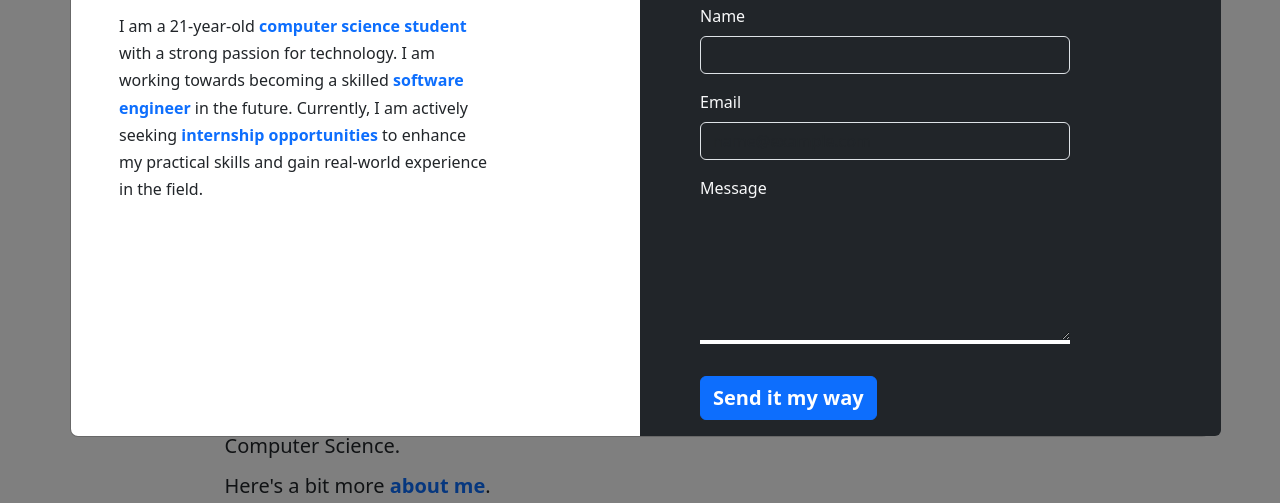
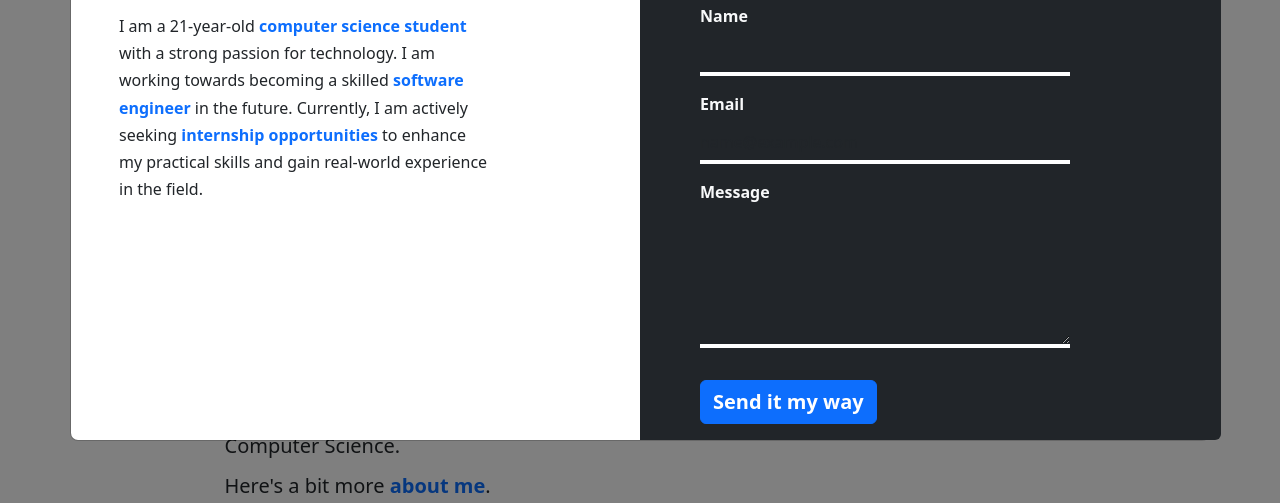
Before and after one commit to johanfortus/Portfolio, a plain HTML site: page index.html in a window 1280 px wide. Both pictures are taken after a click on the button "Launch demo modal". Shown: the part 191-694 px from the top of the page. Drawn offline with nearby package versions, Linux system fonts and the light colour scheme.

Commit message:
finished styling inputs in modal

```diff
--- a/app.js
+++ b/app.js
@@ -1,9 +1,4 @@
-const myModal = document.getElementById('myModal')
-const myInput = document.getElementById('myInput')
 
-myModal.addEventListener('shown.bs.modal', () => {
-  myInput.focus()
-})
 
 const typed = new Typed(".multiple-text", {
     strings: ['Computer Science Student', 'Software Developer', 'Content Creator', 'Video Editor', 'Entrepreneur'],
--- a/index.html
+++ b/index.html
@@ -63,16 +63,16 @@
                         </p>
 
                         <div class="mb-3">
-                          <label for="exampleFormControlInput1" class="form-label text-light">Name</label>
-                          <input type="text" class="form-control bg-dark text-light" id="exampleFormControlInput1">
+                          <label for="exampleFormControlInput1" class="form-label text-light fw-bold">Name</label>
+                          <input type="text" class="form-control bg-dark text-light border border-top-0 border-start-0 border-end-0 border-white rounded-0 border-4 shadow-none ps-0" id="exampleFormControlInput1">
                         </div>
                         <div class="mb-3">
-                          <label for="exampleFormControlInput1" class="form-label text-light">Email</label>
-                          <input type="email" class="form-control bg-dark text-light" id="exampleFormControlInput1" placeholder="name@example.com">
+                          <label for="exampleFormControlInput1" class="form-label text-light fw-bold">Email</label>
+                          <input type="email" class="form-control bg-dark text-light border border-top-0 border-start-0 border-end-0 border-white rounded-0 border-4 shadow-none ps-0" id="exampleFormControlInput1" placeholder="name@example.com">
                         </div>
                         <div class="mb-3">
-                          <label for="exampleFormControlTextarea1" class="form-label text-light">Message</label>
-                          <textarea class="form-control bg-dark text-light border border-top-0 border-start-0 border-end-0 border-white rounded-0 border-4 shadow-none" id="exampleFormControlTextarea1" rows="5"></textarea>
+                          <label for="exampleFormControlTextarea1" class="form-label text-light fw-bold">Message</label>
+                          <textarea class="form-control bg-dark text-light border border-top-0 border-start-0 border-end-0 border-white rounded-0 border-4 shadow-none ps-0" id="exampleFormControlTextarea1" rows="5"></textarea>
                         </div>
                         <button class="btn btn-primary fs-5 mt-3 mb-3 fw-bold">Send it my way</button>
                       </div>
```
